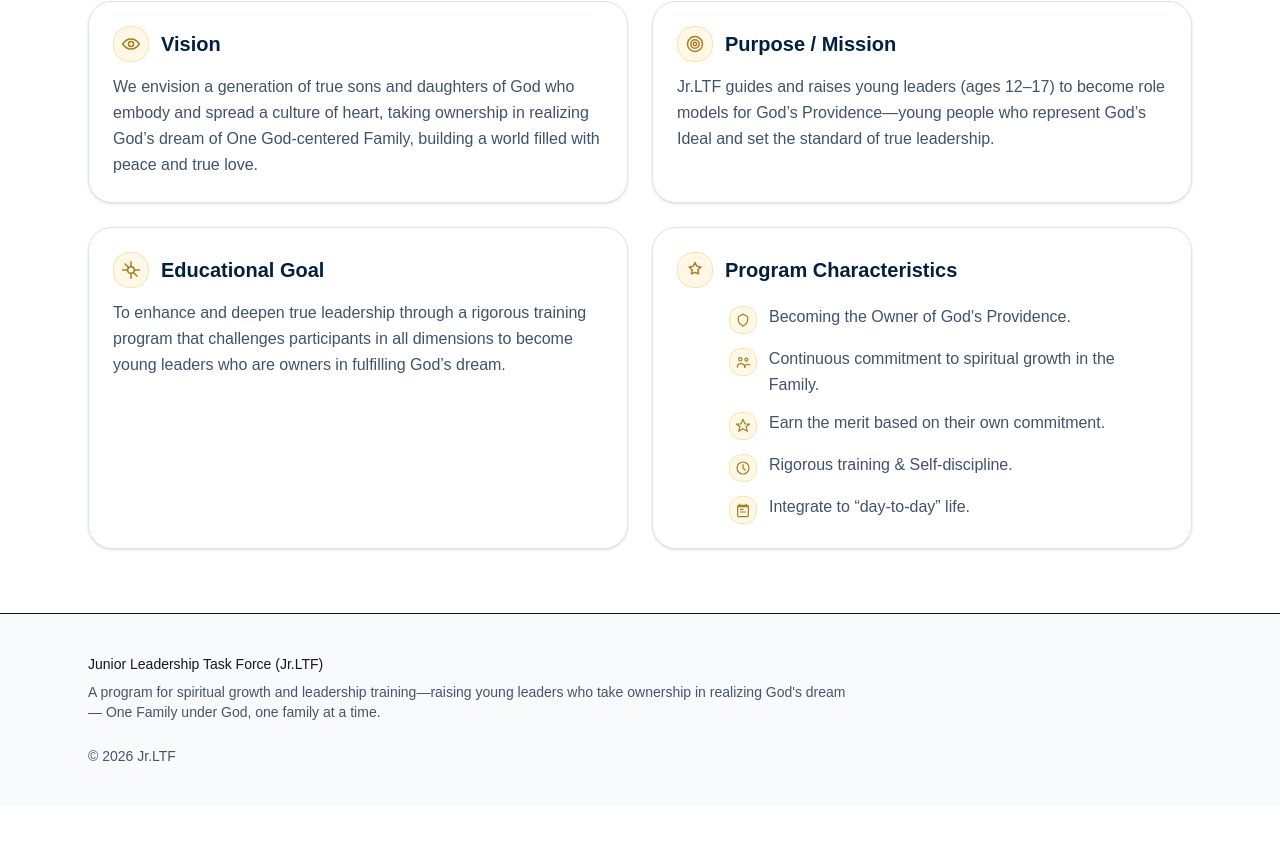
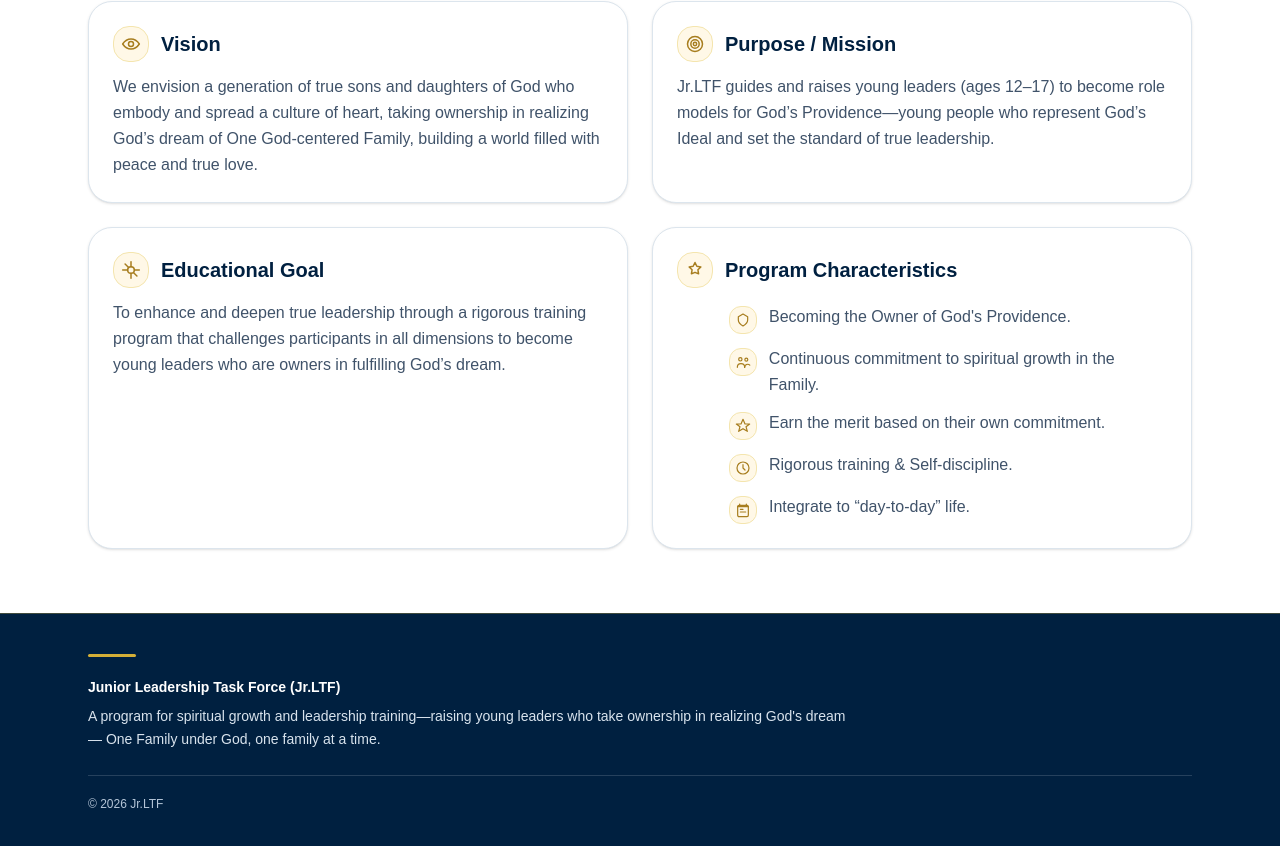
Before and after one commit to nyamkadorj/jrltf-site, a Next.js app: page / in a window 1280 px wide. Shown: the part 1020-1866 px from the top of the page. Before the commit the page ends 1826 px from the top, so only its background shows below. Built offline with nearby package versions, Linux system fonts and the light colour scheme.

Commit message:
Update Jr.LTF footer with navy and gold branding

```diff
--- a/src/components/Footer.tsx
+++ b/src/components/Footer.tsx
@@ -1,15 +1,29 @@
+
 export default function Footer() {
   return (
-    <footer className="border-t bg-slate-50">
-      <div className="mx-auto max-w-6xl px-6 py-10 text-sm text-slate-600">
-        <p className="font-medium text-slate-900">
+    <footer className="border-t border-[#D4AF37]/30 bg-[#002040]">
+      <div className="mx-auto max-w-6xl px-6 py-10 text-sm text-[#D8E3ED]">
+
+        {/* Gold accent */}
+        <div className="mb-5 h-[3px] w-12 rounded-full bg-[#D4AF37]" />
+
+        {/* Program name */}
+        <p className="font-semibold text-white">
           Junior Leadership Task Force (Jr.LTF)
         </p>
-        <p className="mt-2 max-w-3xl">
+
+        {/* Program description */}
+        <p className="mt-2 max-w-3xl leading-relaxed text-[#D8E3ED]">
           A program for spiritual growth and leadership training—raising young leaders who
           take ownership in realizing God's dream— One Family under God, one family at a time.
         </p>
-        <p className="mt-6">© {new Date().getFullYear()} Jr.LTF</p>
+
+        {/* Copyright */}
+        <div className="mt-6 border-t border-white/15 pt-5">
+          <p className="text-xs text-[#B4C5D7]">
+            © {new Date().getFullYear()} Jr.LTF
+          </p>
+        </div>
       </div>
     </footer>
   );
```
